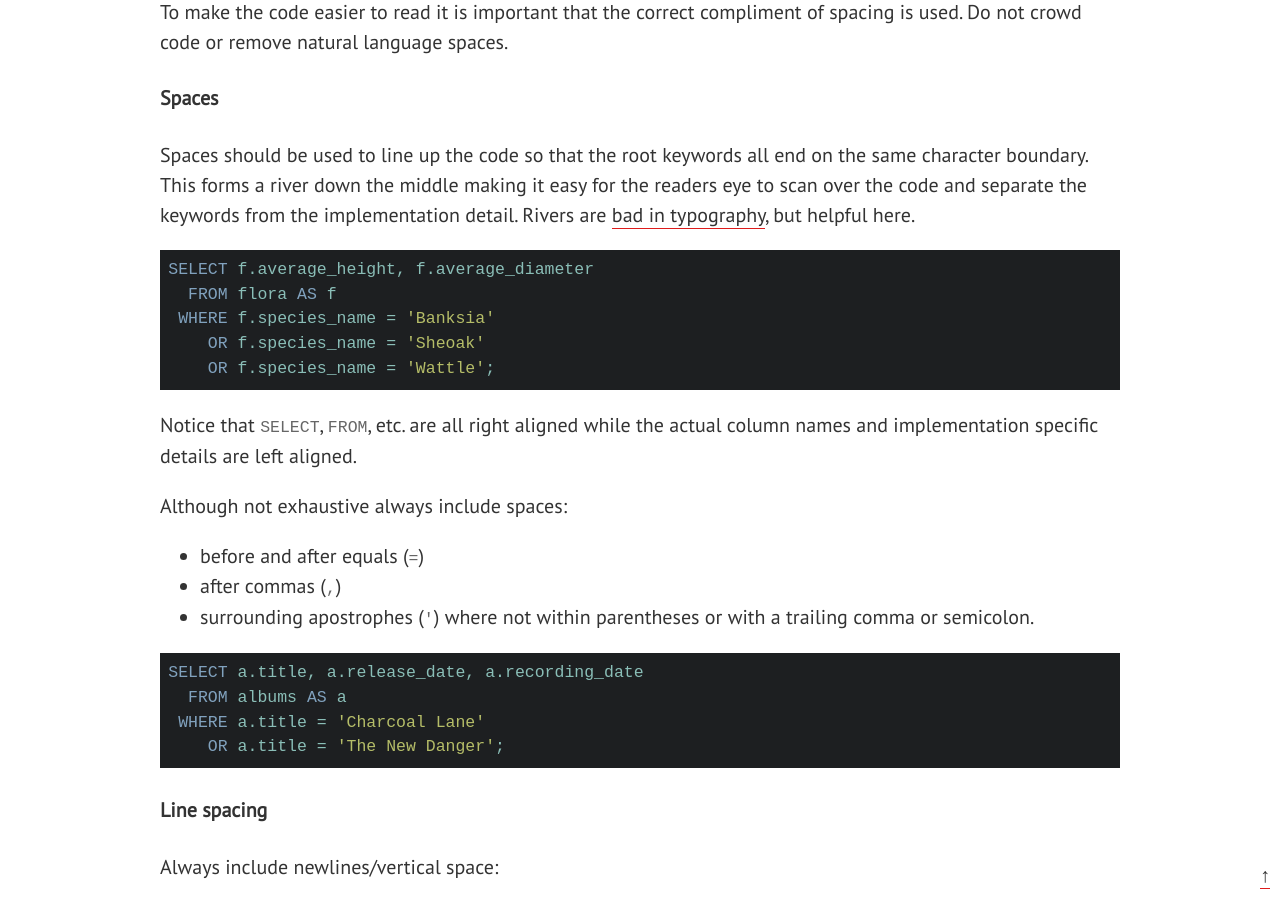
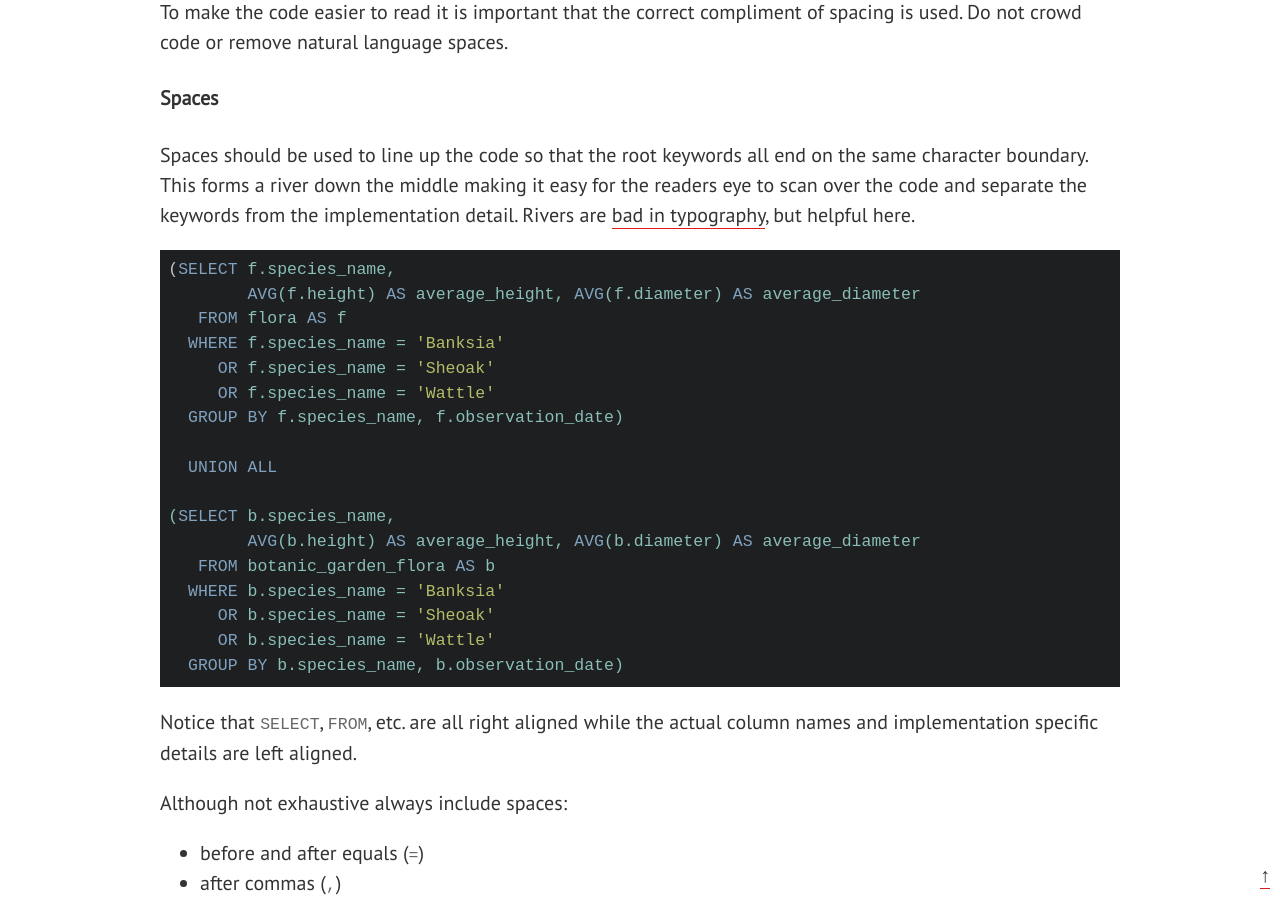
Before and after one commit to treffynnon/sqlstyle.guide, a Jekyll site: the page built from index.md, in a window 1280 px wide and 900 px high, scrolled down 4691 px. Built offline with Jekyll 4.4.1, drawn with Linux system fonts in a browser that asks for light colours; nearby versions of some CDN libraries; some web fonts are replaced; comment, search, counter and statistics services are not loaded.

Commit message:
Closes #8 by adding examples of GROUP and UNION

````diff
--- a/_includes/sqlstyle.guide.md
+++ b/_includes/sqlstyle.guide.md
@@ -176,11 +176,23 @@ the readers eye to scan over the code and separate the keywords from the
 implementation detail. Rivers are [bad in typography][rivers], but helpful here.
 
 ```sql
-SELECT f.average_height, f.average_diameter
-  FROM flora AS f
- WHERE f.species_name = 'Banksia'
-    OR f.species_name = 'Sheoak'
-    OR f.species_name = 'Wattle';
+(SELECT f.species_name,
+        AVG(f.height) AS average_height, AVG(f.diameter) AS average_diameter
+   FROM flora AS f
+  WHERE f.species_name = 'Banksia'
+     OR f.species_name = 'Sheoak'
+     OR f.species_name = 'Wattle'
+  GROUP BY f.species_name, f.observation_date)
+
+  UNION ALL
+
+(SELECT b.species_name,
+        AVG(b.height) AS average_height, AVG(b.diameter) AS average_diameter
+   FROM botanic_garden_flora AS b
+  WHERE b.species_name = 'Banksia'
+     OR b.species_name = 'Sheoak'
+     OR b.species_name = 'Wattle'
+  GROUP BY b.species_name, b.observation_date)
 ```
 
 Notice that `SELECT`, `FROM`, etc. are all right aligned while the actual column
````
